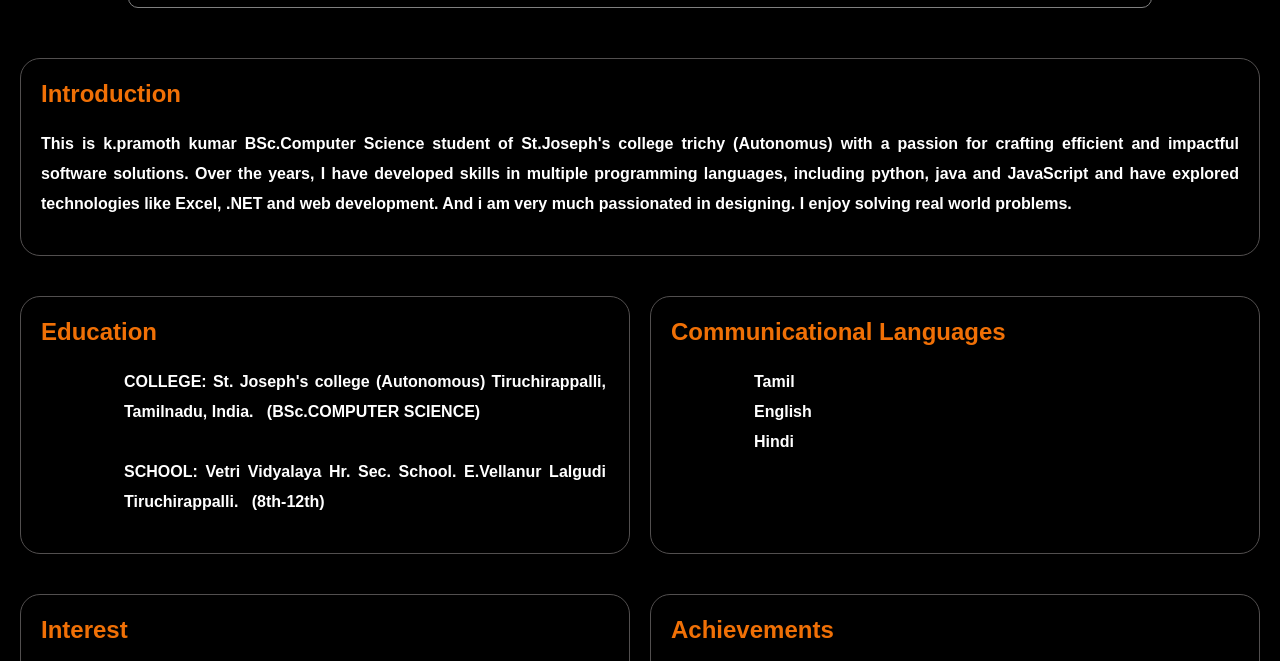
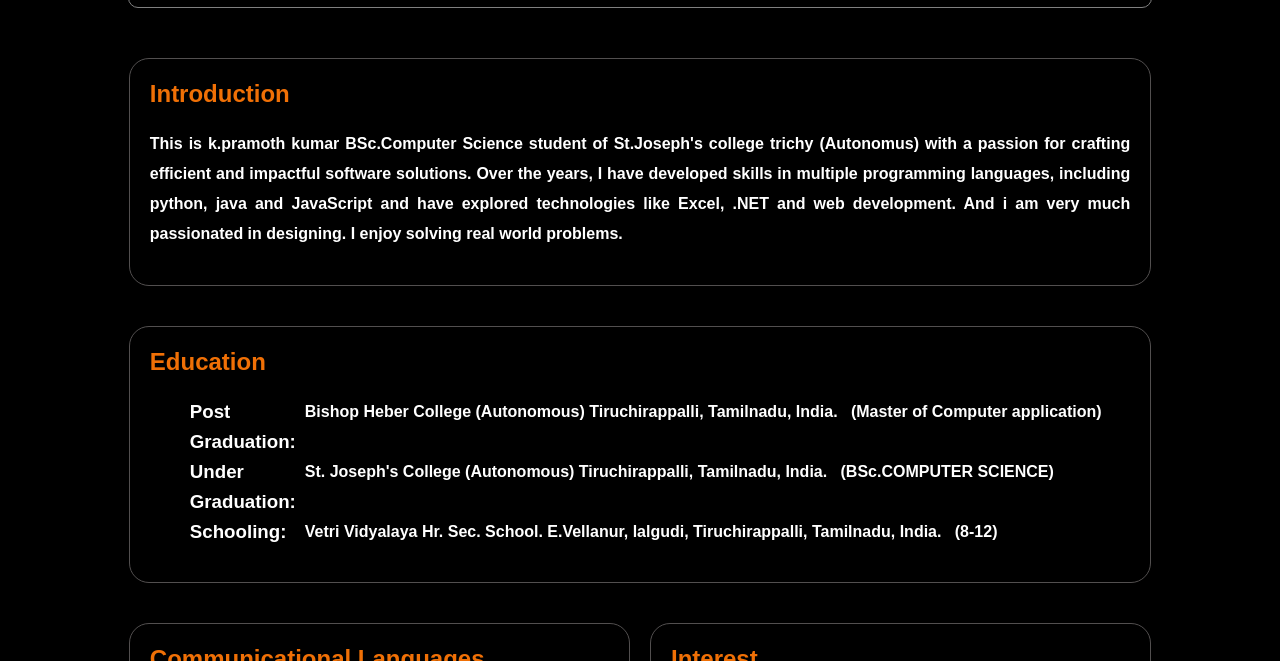
Before and after one commit to Pramoth-2209/Portfolio, a plain HTML site: page about.html in a window 1280 px wide. Shown: the part 75-736 px from the top of the page. Drawn offline with Linux system fonts and the light colour scheme.

Commit message:
added the margins

```diff
--- a/about.html
+++ b/about.html
@@ -35,11 +35,35 @@
         <div class="bio">
             <div class="card">
                 <h2>education</h2>
-                <ul>
-                    <li id="clg">COLLEGE: St. Joseph's college (Autonomous) Tiruchirappalli, Tamilnadu, India. &nbsp;&nbsp;(BSc.COMPUTER SCIENCE)</li><br>
-                    <li id="clg">SCHOOL: Vetri Vidyalaya Hr. Sec. School. E.Vellanur Lalgudi Tiruchirappalli. &nbsp;&nbsp;(8th-12th)</li>
-                </ul>
+                    <div class="block">
+                        <div class="header">
+                            <h3>Post Graduation:</h3>
+                        </div>
+                        <div class="details">
+                            <p>Bishop Heber College (Autonomous) Tiruchirappalli, Tamilnadu, India. &nbsp;&nbsp;(Master of Computer application) </p>
+                        </div>
+                    </div>
+                    <div class="block">
+                        <div class="header">
+                            <h3>Under Graduation:</h3>
+                        </div>
+                        <div class="details">
+                            <p>St. Joseph's College (Autonomous) Tiruchirappalli, Tamilnadu, India. &nbsp;&nbsp;(BSc.COMPUTER SCIENCE)</p>
+                        </div>
+                    </div>
+                    <div class="block">
+                        <div class="header">
+                            <h3>Schooling:</h3>
+                        </div>
+                        <div class="details">
+                            <p>Vetri Vidyalaya Hr. Sec. School. E.Vellanur, lalgudi, Tiruchirappalli, Tamilnadu, India. &nbsp;&nbsp;(8-12)</p>
+                        </div>
+                    </div>
             </div>
+
+        </div>
+
+        <div class="bio">
             <div class="card">
                 <h2>Communicational Languages</h2>
                 <ul>
@@ -49,8 +73,6 @@
                     <br><br>
                 </ul>
             </div>
-        </div>
-        <div class="bio">
             <div class="card">
                 <h2>interest</h2>
             <ul>
--- a/style.css
+++ b/style.css
@@ -199,7 +199,6 @@ a{
     justify-content:center;
     align-items:justify;
     text-align: justify;
-    margin: 10px;
     font-weight: bolder;
     padding: 20px;
     padding-top: 0px;
@@ -209,15 +208,49 @@ a{
     border:1px solid rgb(82,79,79);
 
 }
+
+.block {
+  display: grid;
+  grid-template-columns: minmax(100px, 1fr) minmax(900px, 2fr);
+
+  margin-left: 40px;
+}
+.header h3{
+    margin: 0;
+}
+.details p{
+    margin: 0;
+}
+.details{
+    margin-bottom: 15px;
+    margin-left: 15px;
+}
+
+@media (max-width: 900px) {
+  .block {
+    grid-template-columns: 1fr;
+  }
+}
+
+.block .header{
+    font-weight: bolder;
+}
+
+
+
+
 .container{
-    margin-top: 30px;
+    margin: 30px auto;
+    width: 83%;
+
 }
 .bio{
     padding:10px;
     justify-content:center;
     align-items: center;
     display: grid;
-    grid-template-columns:repeat(auto-fit, minmax(400px,1fr));
+    margin: 0px auto;
+    grid-template-columns:repeat(auto-fit,minmax(500px,1fr));
 
 }
 
@@ -261,6 +294,8 @@ a{
 
 .inbody{
     margin-top: 30px;
+    width: 83%;
+    margin: 30px auto;
 }
 .lang{
     border: 1px solid rgb(82,79,79);
@@ -296,6 +331,10 @@ a{
 }
 .port{
     color: rgb(240, 112, 6);
+}
+
+.blck{
+    display: flex;
 }
 .procard{
     margin: 40px;
@@ -360,6 +399,8 @@ body{
     align-items: center;
     text-align: center;
     padding: 30px;
+    width: 84%;
+    margin: 30px auto;
 }
 
 .types img{
```
